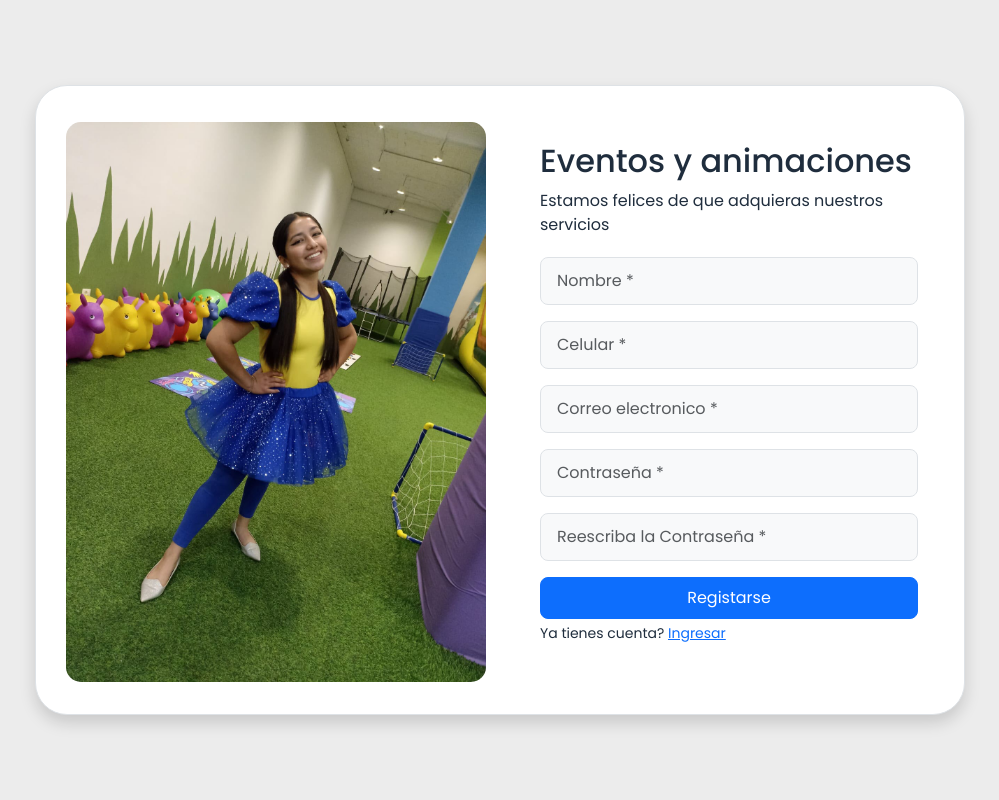
After one commit to aspeti/animacion, a CodeIgniter app: page /animacion/Auth/registro in a window 1280 px wide. The commit adds this page. Shown: the whole page, without its empty margins (140-1139 px from the left). Run offline with CodeIgniter, Linux system fonts and the light colour scheme; some libraries are stand-ins or nearby versions.

Commit message:
add registro

```diff
--- a/application/controllers/Auth.php
+++ b/application/controllers/Auth.php
@@ -43,8 +43,56 @@ class Auth extends CI_Controller {
         }
     }
 
+    public function registro()
+	{
+		$this->load->view('admin/registro');
+	}
+
     public function logout(){
         $this->session->sess_destroy();
         redirect(base_url());
     }
+
+    public function registroUsuario()
+	{
+		$nombre = $this->input->post("nombre");
+		$celular = $this->input->post("celular");
+		$email = $this->input->post("email");
+		$password = $this->input->post("password");
+		//$passconf = $this->input->post("passconf");
+
+			//echo ($nombre.'-'.$apellido.'-'.$ci.'-'.$direccion.'-'.$celular.'-'.$email.'-'.$id_rol.'*'.md5($password));
+		$this->form_validation->set_rules("nombre", "Nombre", "required|alpha|min_length[3]|max_length[20]");
+		$this->form_validation->set_rules("celular", "Celular", "trim|numeric|required|min_length[8]|max_length[8]");
+		$this->form_validation->set_rules("email", "Email", "required|valid_email|is_unique[usuario.email]");
+		$this->form_validation->set_rules("password", "Password", 'required|min_length[5]|max_length[20]');
+		$this->form_validation->set_rules('passconf', 'Confirmacion de password', 'trim|required|min_length[5]|max_length[20]|matches[password]');
+
+		if($this->form_validation->run()){
+
+				$newUser = array(
+					'nombre' => $nombre,
+					'celular'=> $celular,
+					'email' => $email,
+					'password' => md5($password),
+					'id_rol' => "2",
+					'eliminado' => "0",
+					'fecha_creacion' => date('Y-m-d H:i:s'),
+					'fecha_actualizacion' => date('Y-m-d H:i:s')
+				);
+
+				if($this->Usuario_model->save($newUser)){
+					redirect(base_url()."Auth/login");
+				}else{
+					$this->session->set_flashdata("Error","No se pudo guardar el registro");
+					redirect(base_url()."admin/registro");
+				}
+		}else{
+			$this->registro();
+		}
+
+		//	echo $nombre." ".$descripcion; //to make test
+
+	}
+
 }
--- a/application/views/admin/login3.php
+++ b/application/views/admin/login3.php
@@ -36,7 +36,7 @@
        <form action="<?php echo base_url();?>Auth/login" method="post">
           <div class="row align-items-center">
                 <div class="header-text mb-4">
-                     <h2>Animacion y eventos</h2>
+                     <h2>Eventos y animaciones</h2>
                      <p>Estamos felices de que este de vuelta</p>
                 </div>
                 <?php if($this->session->flashdata("error")):?>
@@ -67,7 +67,7 @@
                     <button class="btn btn-lg btn-light w-100 fs-6"><img src="images/google.png" style="width:20px" class="me-2"><small>Sign In with Google</small></button>
                 </!--div-->
                 <div class="row">
-                    <small>No tienes cuenta? <a href="#">Registrate</a></small>
+                    <small>No tienes cuenta? <a href="<?php echo base_url();?>Auth/registro">Registrate</a></small>
                 </div>
           </div>
        </div>
--- /dev/null
+++ b/application/views/admin/registro.php
@@ -0,0 +1,88 @@
+<!DOCTYPE html>
+<html lang="en">
+<head>
+    <meta charset="UTF-8">
+    <meta http-equiv="X-UA-Compatible" content="IE=edge">
+    <meta name="viewport" content="width=device-width, initial-scale=1.0">
+
+      <!-- Google Font: Source Sans Pro -->
+  <link rel="stylesheet" href="https://fonts.googleapis.com/css?family=Source+Sans+Pro:300,400,400i,700&display=fallback">
+  <!-- Font Awesome -->
+  <link rel="stylesheet" href="<?php echo base_url();?>assets/plugins/fontawesome-free/css/all.min.css">
+  <!-- icheck bootstrap -->
+  <link rel="stylesheet" href="<?php echo base_url();?>assets/plugins/icheck-bootstrap/icheck-bootstrap.min.css">
+  <!-- Theme style -->
+  <link rel="stylesheet" href="<?php echo base_url();?>assets/dist/css/adminlte.min.css">
+  <!-- bootstrap style -->
+    <link href="bootstrap/css/bootstrap.min.css" rel="stylesheet">
+    <link rel="stylesheet" href="<?php echo base_url();?>assets/styles/styles.css">
+    <title>Login</title>
+</head>
+<body>
+    <!----------------------- Main Container -------------------------->
+     <div class="container d-flex justify-content-center align-items-center min-vh-100">
+    <!----------------------- Login Container -------------------------->
+       <div class="row border rounded-5 p-3 bg-white shadow box-area">
+    <!--------------------------- Left Box ----------------------------->
+       <div class="col-md-6 rounded-4 d-flex justify-content-center align-items-center flex-column left-box" style="background: #fffff;">
+           <div class="featured-image mb-3" style="padding-top: 20px">
+            <img src="<?php echo base_url();?>assets/img/login.jpg" class=" d-flex justify-content-center align-items-center" style="width: 420px; border-radius: 15px 15px;">
+           </div>
+
+       </div>
+    <!-------------------- ------ Right Box ---------------------------->
+
+       <div class="col-md-6 right-box">
+       <form action="<?php echo base_url();?>Auth/registroUsuario" method="post">
+          <div class="row align-items-center">
+                <div class="header-text mb-1">
+                     <h2>Eventos y animaciones</h2>
+                     <p>Estamos felices de que adquieras nuestros servicios</p>
+                </div>
+                <div class="input-group mb-3">
+                    <input type="nombre" class="form-control form-control-lg bg-light fs-6 <?php echo !empty(form_error("nombre")) ? 'is-invalid':' ';?>"
+                     placeholder="Nombre *" name="nombre" id="nombre" value="<?php echo set_value("nombre");?>">
+                     <?php echo form_error("nombre","<span class='help-block'>","</span>")?>
+                </div>
+
+                <div class="input-group mb-3">
+                    <input type="celular" class="form-control form-control-lg bg-light fs-6 <?php echo !empty(form_error("celular")) ? 'is-invalid':' ';?>"
+                        placeholder="Celular *" name="celular" id="celular" value="<?php echo set_value("celular");?>">
+                        <?php echo form_error("celular","<span class='help-block'>","</span>")?>
+                </div>
+
+                <div class="input-group mb-3">
+                    <input type="text" class="form-control form-control-lg bg-light fs-6 <?php echo !empty(form_error("email")) ? 'is-invalid':' ';?>"
+                        placeholder="Correo electronico *" name="email" id="email" value="<?php echo set_value("email");?>">
+                        <?php echo form_error("email","<span class='help-block'>","</span>")?>
+                </div>
+                <div class="input-group mb-3">
+                    <input type="password" class="form-control form-control-lg bg-light fs-6 <?php echo !empty(form_error("password")) ? 'is-invalid':' ';?>"
+                        placeholder="Contraseña *" name="password" id="password" value="<?php echo set_value("password");?>">
+                        <?php echo form_error("password","<span class='help-block'>","</span>")?>
+                </div>
+                <div class="input-group mb-3">
+                    <input type="password" class="form-control form-control-lg bg-light fs-6 <?php echo !empty(form_error("passconf")) ? 'is-invalid':' ';?>"
+                        placeholder="Reescriba la Contraseña *" name="passconf" id="passconf" value="<?php echo set_value("passconf");?>">
+                        <?php echo form_error("passconf","<span class='help-block'>","</span>")?>
+                </div>
+
+                <div class="input-group mb-1">
+                    <button class="btn btn-lg btn-primary w-100 fs-6">Registarse</button>
+                </div>
+                <div class="row">
+                    <small>Ya tienes cuenta? <a href="<?php echo base_url();?>Auth">Ingresar</a></small>
+                </div>
+                <!--div class="input-group mb-3">
+                    <button class="btn btn-lg btn-light w-100 fs-6"><img src="images/google.png" style="width:20px" class="me-2"><small>Sign In with Google</small></button>
+                </!--div
+                <div class="row">
+                    <small>No tienes cuenta? <a href="#">Volver</a></small>
+                </div>-->
+          </div>
+       </div>
+       </form>
+      </div>
+    </div>
+</body>
+</html>
```
